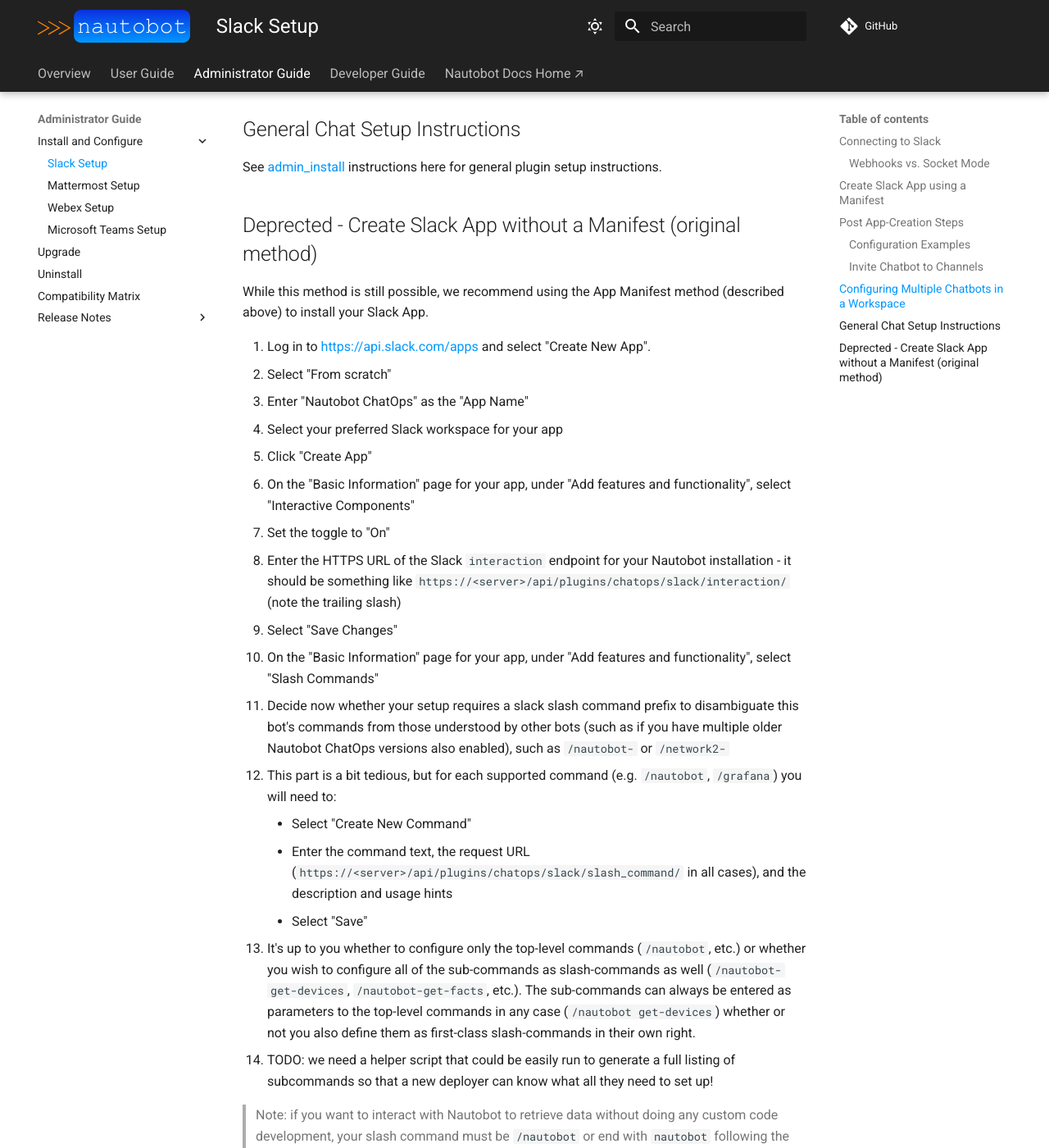
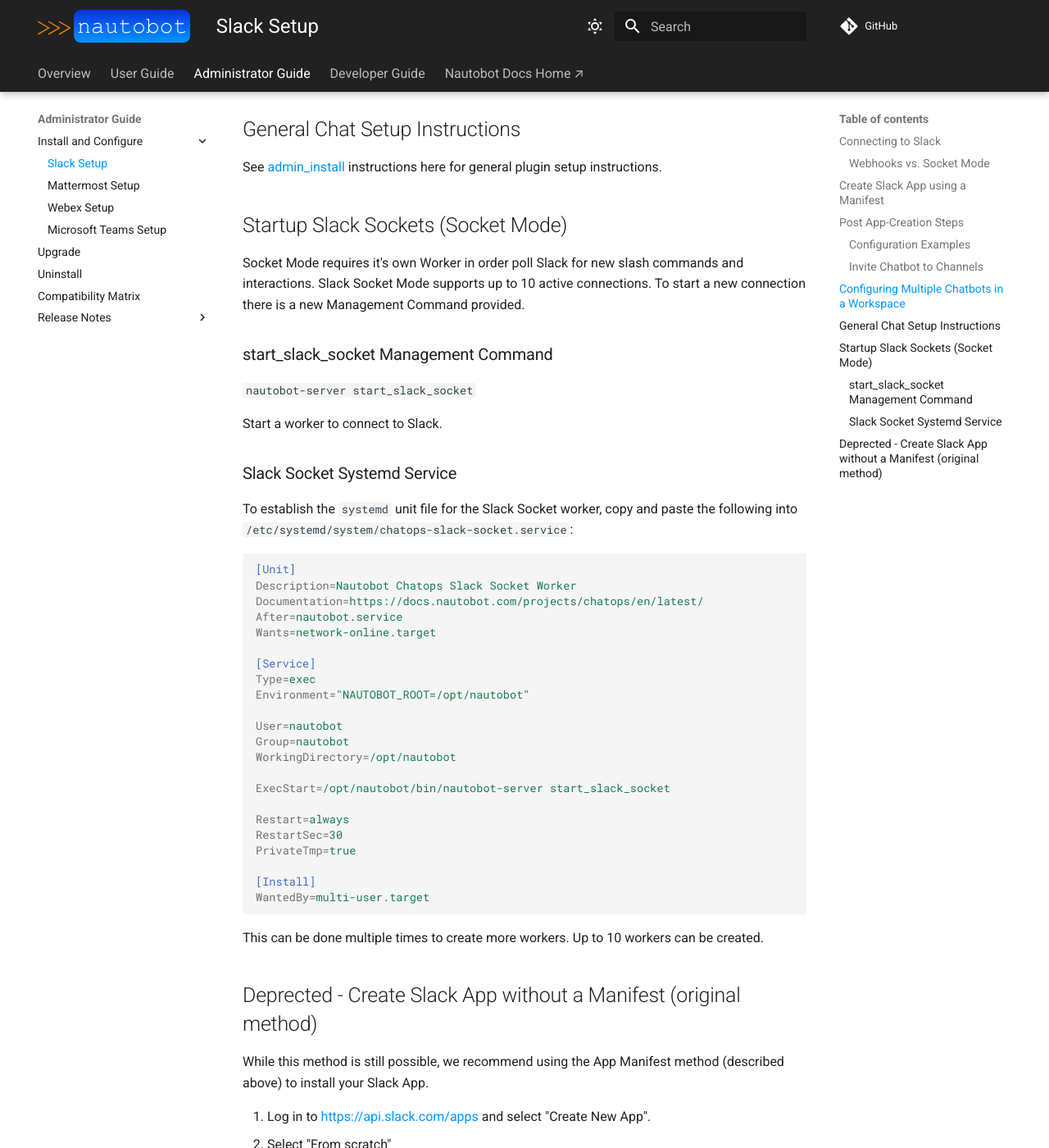
Before and after one commit to nautobot/nautobot-app-chatops, an MkDocs documentation site: the page built from docs/admin/install/slack_setup.md, in a window 1280 px wide and 1400 px high, scrolled down 6685 px. Shown: the whole window at 82% size. Built offline with MkDocs 1.6.1 and Material for MkDocs 9.7.7, drawn with Linux system fonts in a browser that asks for light colours; comment, search, counter and statistics services are not loaded.

Commit message:
Add Slack Socket Startup documentation

````diff
--- a/docs/admin/install/slack_setup.md
+++ b/docs/admin/install/slack_setup.md
@@ -178,6 +178,47 @@
 
 See [admin_install](index.md) instructions here for general plugin setup instructions.
 
+## Startup Slack Sockets (Socket Mode)
+
+Socket Mode requires it's own Worker in order poll Slack for new slash commands and interactions. Slack Socket Mode supports up to 10 active connections. To start a new connection there is a new Management Command provided.
+
+### start_slack_socket Management Command
+
+`nautobot-server start_slack_socket`
+
+Start a worker to connect to Slack.
+
+### Slack Socket Systemd Service
+
+To establish the `systemd` unit file for the Slack Socket worker, copy and paste the following into `/etc/systemd/system/chatops-slack-socket.service`:
+
+```ini
+[Unit]
+Description=Nautobot Chatops Slack Socket Worker
+Documentation=https://docs.nautobot.com/projects/chatops/en/latest/
+After=nautobot.service
+Wants=network-online.target
+
+[Service]
+Type=exec
+Environment="NAUTOBOT_ROOT=/opt/nautobot"
+
+User=nautobot
+Group=nautobot
+WorkingDirectory=/opt/nautobot
+
+ExecStart=/opt/nautobot/bin/nautobot-server start_slack_socket
+
+Restart=always
+RestartSec=30
+PrivateTmp=true
+
+[Install]
+WantedBy=multi-user.target
+```
+
+This can be done multiple times to create more workers. Up to 10 workers can be created.
+
 ## Deprected - Create Slack App without a Manifest (original method)
 
 While this method is still possible, we recommend using the App Manifest method (described above) to install your Slack App.
--- a/pyproject.toml
+++ b/pyproject.toml
@@ -1,6 +1,6 @@
 [tool.poetry]
 name = "nautobot-chatops"
-version = "1.10.1"
+version = "1.10.0"
 description = "A plugin providing chatbot capabilities for Nautobot"
 authors = ["Network to Code, LLC <opensource@networktocode.com>"]
 readme = "README.md"
````
